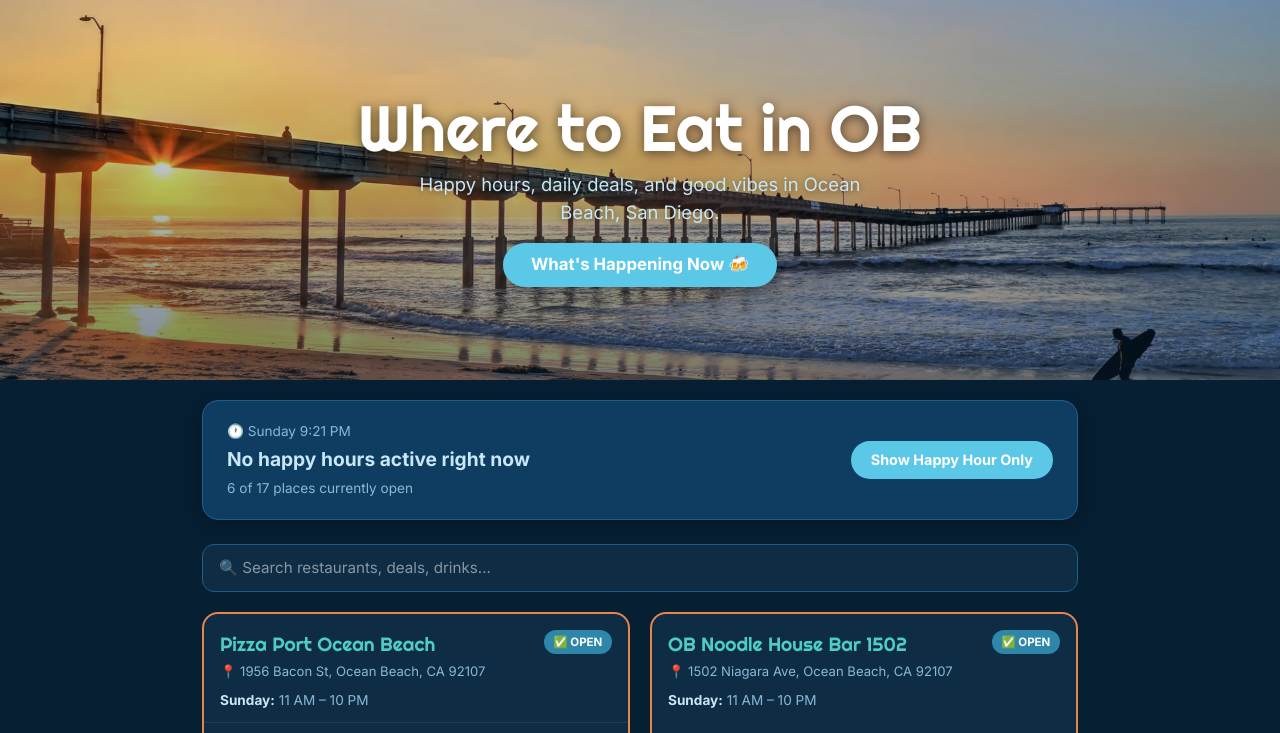
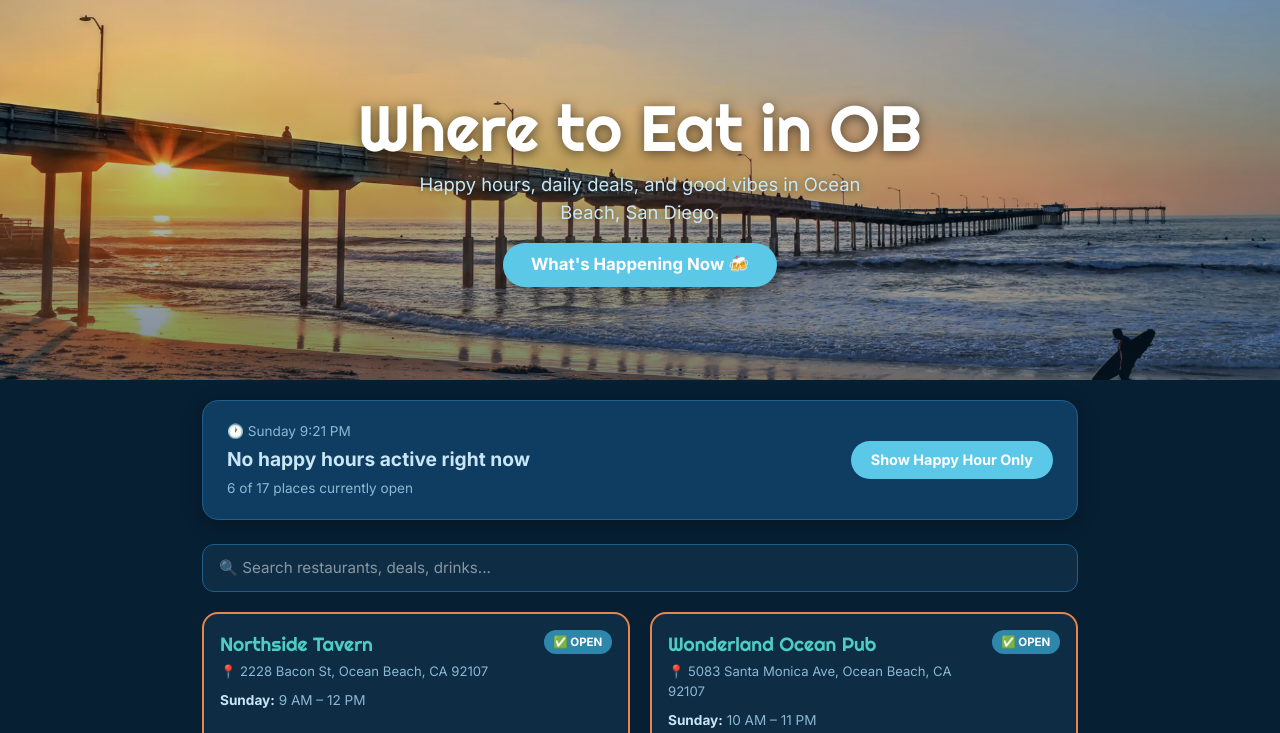
Before and after one commit to cpbergie/wheretoeatinob, a Next.js app: page / in a window 1280 px wide. Shown: the top 733 px of the page. Built offline with nearby package versions, Linux system fonts and the light colour scheme.

Commit message:
Sort cards: active status first, then most specials within each group

```diff
--- a/app/page.tsx
+++ b/app/page.tsx
@@ -21,10 +21,17 @@ export default function Home() {
     return () => clearInterval(interval);
   }, []);
 
+  const countSpecials = (r: Restaurant) => {
+    const hhDeals = r.happyHour?.deals.length ?? 0;
+    const dailyDeals = r.dailySpecials.reduce((acc, s) => acc + s.deals.length, 0);
+    return hhDeals + dailyDeals;
+  };
+
   const sortedRestaurants = [...restaurants].sort((a, b) => {
-    const aScore = isHappyHourNow(a.happyHour) ? 2 : isOpenNow(a) ? 1 : 0;
-    const bScore = isHappyHourNow(b.happyHour) ? 2 : isOpenNow(b) ? 1 : 0;
-    return bScore - aScore;
+    const aStatus = isHappyHourNow(a.happyHour) ? 2 : isOpenNow(a) ? 1 : 0;
+    const bStatus = isHappyHourNow(b.happyHour) ? 2 : isOpenNow(b) ? 1 : 0;
+    if (bStatus !== aStatus) return bStatus - aStatus;
+    return countSpecials(b) - countSpecials(a);
   });
 
   const searchFiltered = search.trim()
```
